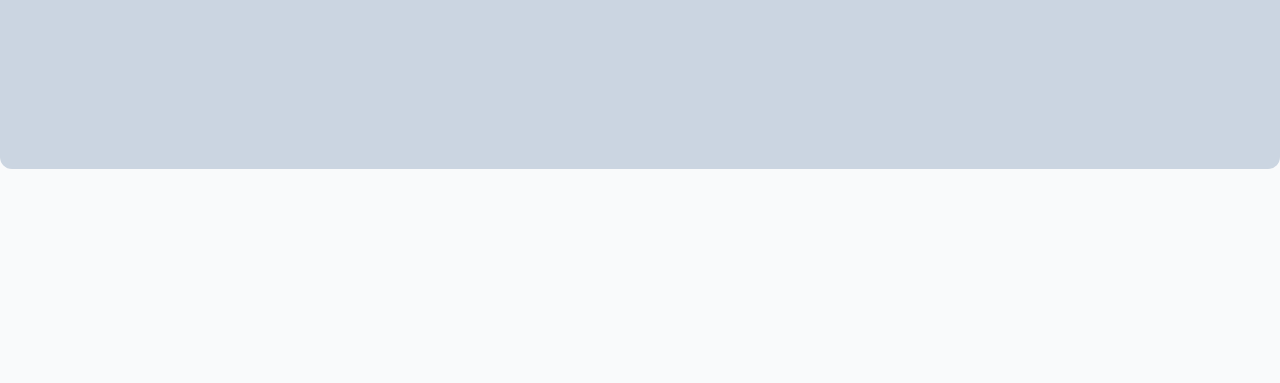
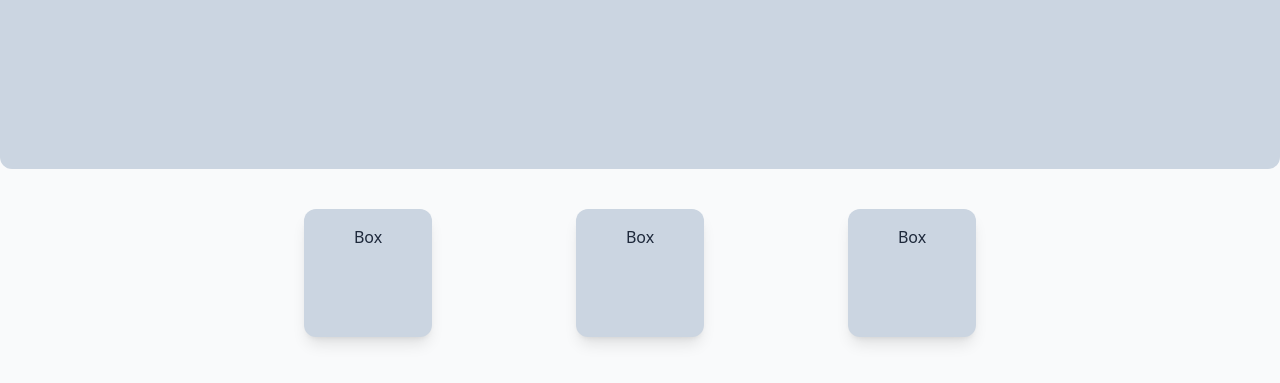
Before and after one commit to anotherDanger/ecommerce-project, a plain HTML site: page index.html in a window 1280 px wide. Shown: the part 243-626 px from the top of the page. Drawn offline with nearby package versions, Linux system fonts and the light colour scheme.

Commit message:
add category

```diff
--- a/index.html
+++ b/index.html
@@ -44,6 +44,22 @@
         </div>
     </div>
 
+    <div class="container mx-auto my-4">
+            <div class="flex justify-center gap-28 p-4">
+                <div class="w-32 h-32 bg-slate-300 my-2 p-4 m-4 rounded-xl shadow-lg">
+                    <p class="text-center text-slate-800">Box</p>
+                </div>
+
+                <div class="w-32 h-32 bg-slate-300 my-2 p-4 m-4 rounded-xl shadow-lg">
+                    <p class="text-center text-slate-800">Box</p>
+                </div>
+
+                <div class="w-32 h-32 bg-slate-300 my-2 p-4 m-4 rounded-xl shadow-lg">
+                    <p class="text-center text-slate-800">Box</p>
+                </div>
+            </div>
+    </div>
+
 
     <script>
         function toggleSidebar() {
```
